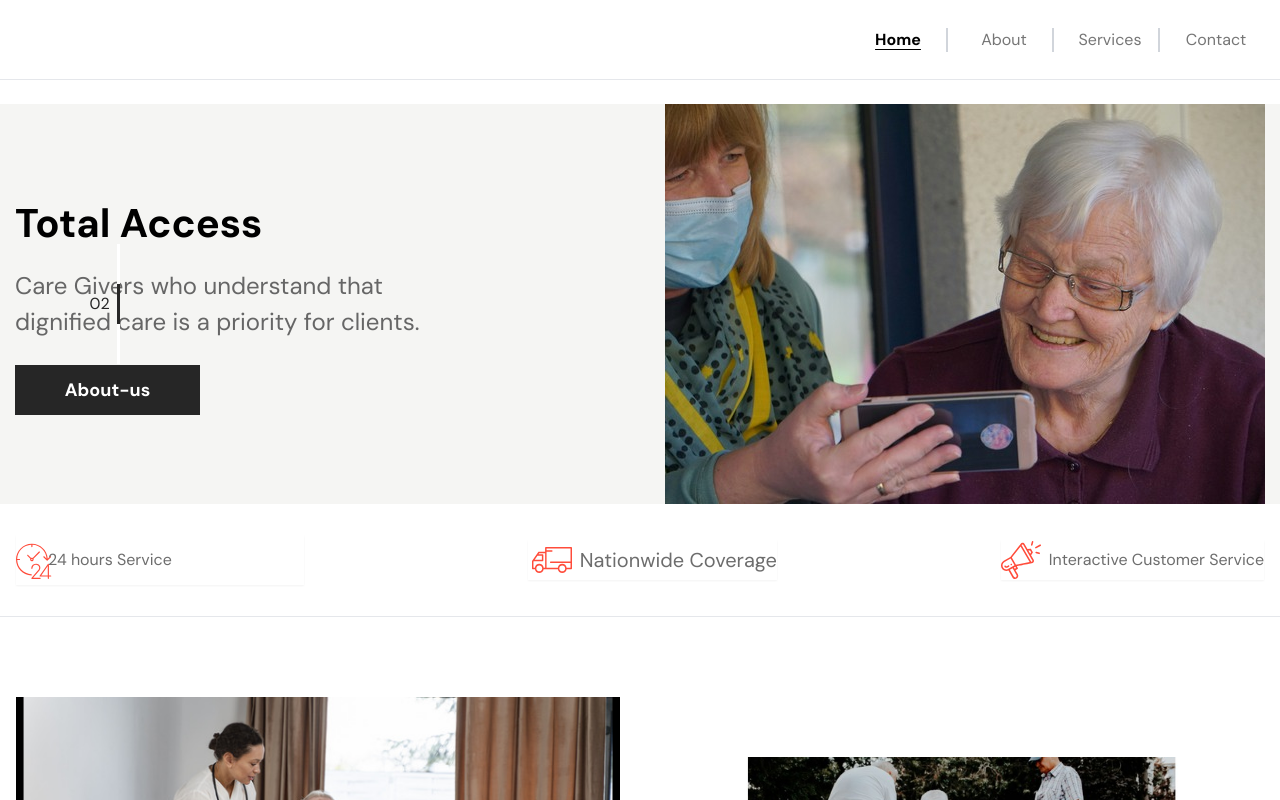
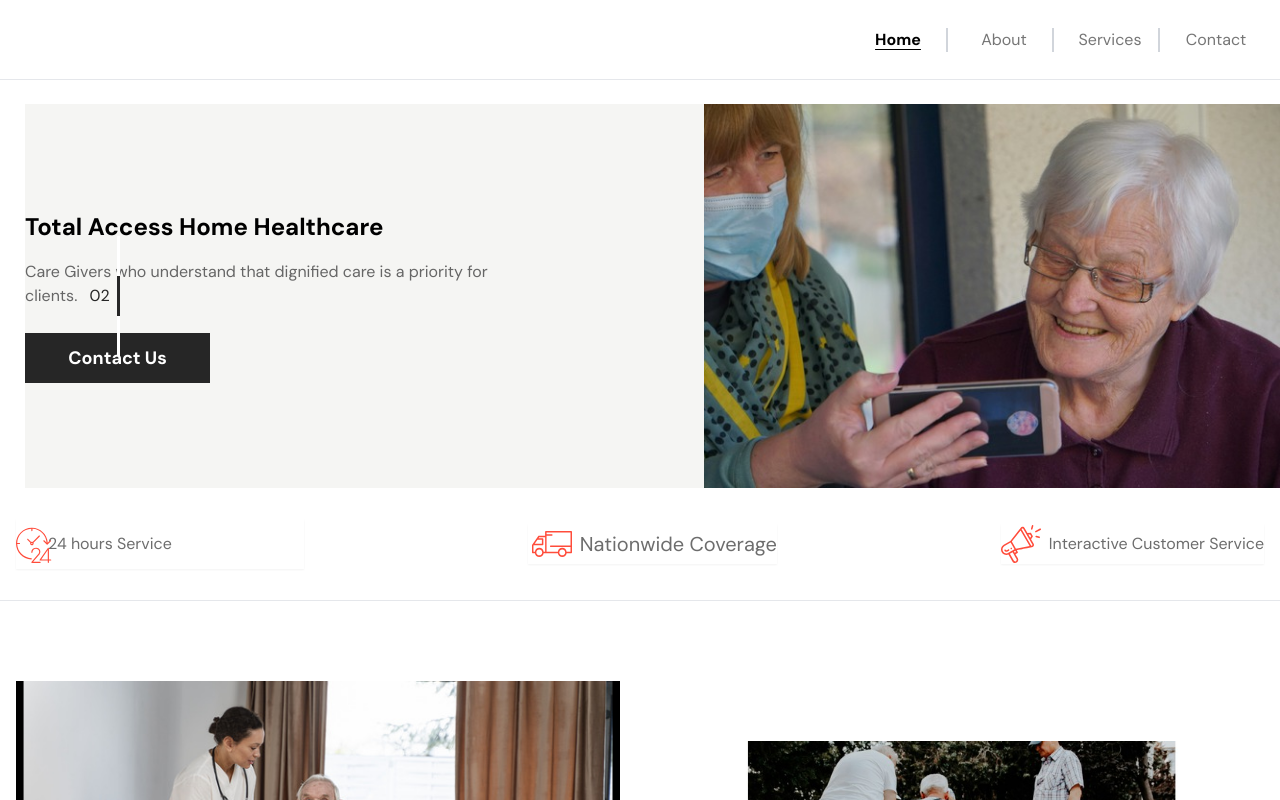
Before and after one commit to ZzelakS/totalaccesshomes, a React (Create React App) app: page / in a window 1280 px wide. Shown: the top 800 px of the page. Built offline with nearby package versions, Linux system fonts and the light colour scheme.

Commit message:
modified image slider in banner

```diff
--- a/src/components/Banner/Banner.js
+++ b/src/components/Banner/Banner.js
@@ -16,18 +16,20 @@ const CustomSlide = ({ Subtext, imgSrc, text, buttonLink, buttonText }) => (
       display: "flex",
       justifyContent: "center",
       alignItems: "center", // Center vertically
+      width: "auto",
+      marginLeft: "25px",
     }}
   >
     <div
       style={{
-        maxWidth: "450px", // Adjust the maxWidth as needed
+        maxWidth: "auto", // Adjust the maxWidth as needed
         marginRight: "100px", // Add margin between text/button and image
       }}
     >
       <h1
         style={{
           marginBottom: "15px",
-          fontSize: "2.5rem", // Adjust the font size as needed
+          fontSize: "1.5rem", // Adjust the font size as needed
           color: "#000", // Black color
           fontWeight: "700",
         }}
@@ -37,7 +39,7 @@ const CustomSlide = ({ Subtext, imgSrc, text, buttonLink, buttonText }) => (
       <p
         style={{
           marginBottom: "25px",
-          fontSize: "1.5rem", // Adjust the font size as needed
+          fontSize: "1.0rem", // Adjust the font size as needed
           color: "#666", // Gray color
         }}
       >
@@ -50,7 +52,7 @@ const CustomSlide = ({ Subtext, imgSrc, text, buttonLink, buttonText }) => (
         </button>
       </Link>
     </div>
-    <div style={{ marginLeft: "100px" }}>
+    <div style={{ marginLeft: "80px" }}>
       <Image imgSrc={imgSrc} />
     </div>
   </div>
@@ -65,6 +67,7 @@ const Banner = () => {
     slidesToShow: 1,
     slidesToScroll: 1,
     adaptiveHeight: true,
+    adaptiveWidth: true,
     arrows: false,
     beforeChange: (prev, next) => {
       setDocActive(next);
@@ -108,7 +111,7 @@ const Banner = () => {
       {
         breakpoint: 576,
         settings: {
-          dots: true,
+          dots: false,
           appendDots: (dots) => (
             <div
               style={{
@@ -156,23 +159,23 @@ const Banner = () => {
       Subtext:
         "At Total Access, we provide Experienced, Professional, Dependable and Compassionate Care Givers",
       buttonLink: "/offer",
-      buttonText: "Shop Now",
+      buttonText: "Contact Us",
     },
     {
       imgSrc: bannerImgOne,
-      text: "Total Access",
+      text: "Total Access Home Healthcare",
       Subtext:
         "Care Givers who understand that dignified care is a priority for clients.",
-      buttonLink: "/shop",
-      buttonText: "About-us",
+      buttonLink: "/offer",
+      buttonText: "Contact Us",
     },
     {
       imgSrc: bannerImgOne,
-      text: "Dependability, Trustworthiness and Quality Care",
+      text: "First Class Retirement Living",
       Subtext:
         "Explore our premium private care options for your aged loved ones",
       buttonLink: "/offer",
-      buttonText: "Shop Now",
+      buttonText: "Contact Us",
     },
 
     // Add more slides as needed
--- a/src/components/home/Header/Header.js
+++ b/src/components/home/Header/Header.js
@@ -72,8 +72,8 @@ const Header = () => {
                   <div className="w-full h-full bg-primeColor p-6">
                     <img
                       className="w-28 mb-6"
-                      src={logoLight}
-                      alt="logoLight"
+                      // src={logoLight}
+                      // alt="logoLight"
                     />
                     <ul className="text-gray-200 flex flex-col gap-2">
                       {navBarList.map((item) => (
```
Also changed, not shown: 2 other files (tests, documents, lock files or other folders).
